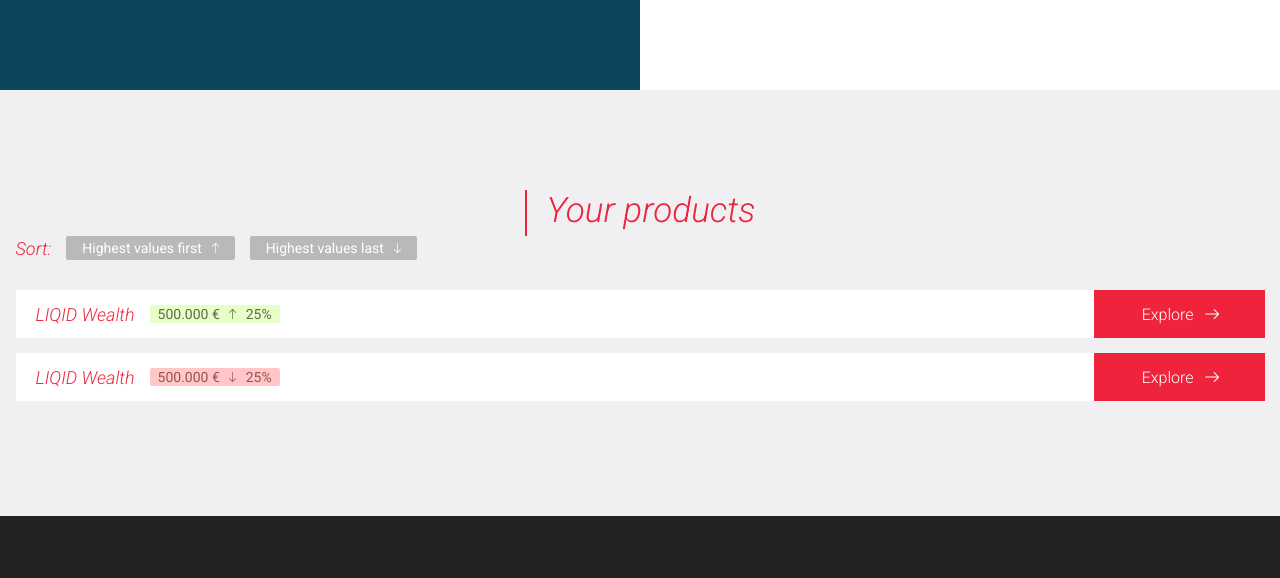
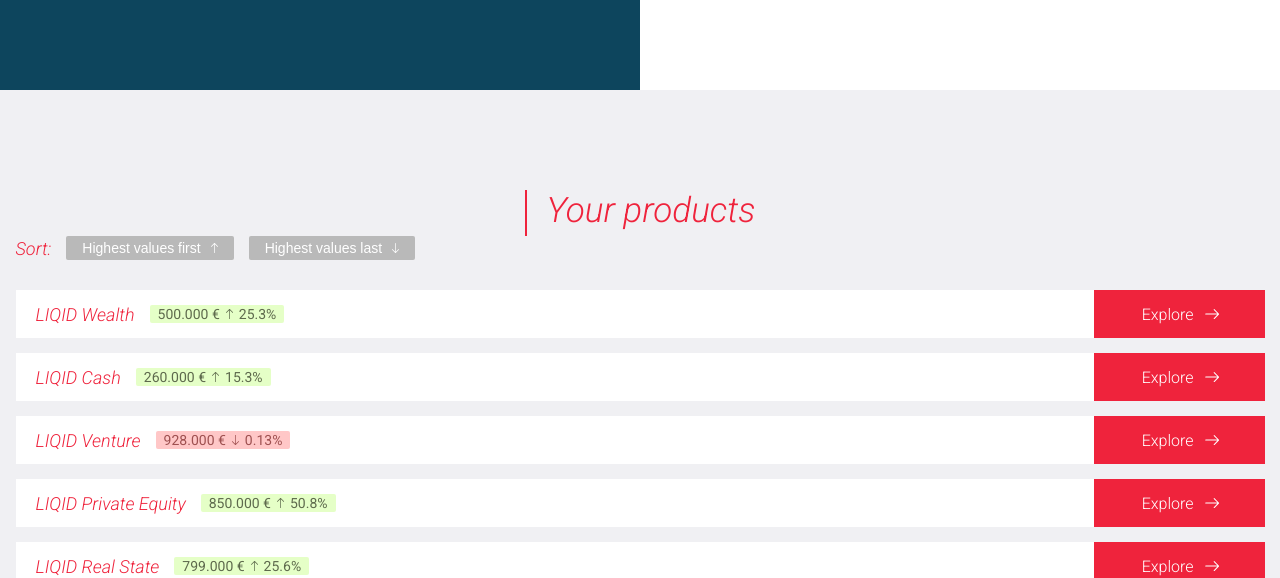
Before and after one commit to rahimianarezoo/LIQID-Coding-Challenge, a plain HTML site: page index.html in a window 1280 px wide. Shown: the part 650-1228 px from the top of the page. Drawn offline with Linux system fonts and the light colour scheme.

Commit message:
Add javascript functionality

```diff
--- /dev/null
+++ b/assets/scripts/loadProductList.js
@@ -0,0 +1,40 @@
+function loadProductList(productList, wrapperId) {
+    const listContainer = document.getElementById(wrapperId);
+
+    if (listContainer) {
+        listContainer.innerHTML = '';
+
+        productList.forEach(product => {
+            let li = document.createElement('li');
+            li.classList.add('product-list__item');
+
+            let h4 = document.createElement('h4');
+            h4.classList.add('product-list__item__title');
+
+            let div = document.createElement('div');
+            div.classList.add('product-list__item__badget');
+            if (product.flag === 'deficit') {
+                div.classList.add('product-list__item__badget--red')
+            }
+
+            let span = document.createElement('span');
+            span.classList.add('product-list__item__badget__percent');
+
+            let a = document.createElement('a');
+            a.classList.add('product-list__item__link');
+
+            h4.innerHTML = product.productTitle;
+            span.innerHTML = product.percent;
+            div.innerHTML = product.amount;
+            div.appendChild(span);
+            a.innerHTML = 'Explore';
+
+            li.appendChild(h4);
+            li.appendChild(div);
+            li.appendChild(a);
+            listContainer.appendChild(li);
+        });
+    } else {
+        throw `${wrapperId} is not defined`
+    }
+}
--- /dev/null
+++ b/assets/scripts/utils/sort.js
@@ -0,0 +1,19 @@
+function sortList(list, sortBy, type = 'asc')  {
+    return list.sort((a, b) => {
+      if (type === 'desc') {
+        if (a[sortBy] < b[sortBy]) {
+          return 1;
+        } else if (a[sortBy] > b[sortBy]) {
+          return -1;
+        }
+        return 0;
+      } else {
+        if (a[sortBy] < b[sortBy]) {
+            return -1;
+          } else if (a[sortBy] > b[sortBy]) {
+            return 1;
+          }
+          return 0;
+      }
+    });
+  }
--- a/assets/styles/style.css
+++ b/assets/styles/style.css
@@ -174,6 +174,8 @@ body {
     padding: 4px 16px;
     border-radius: 2px;
     cursor: pointer;
+    border: none;
+    outline: none;
 }
 .sort-wrapper__button:hover {
     background-color: #6C6C6C;
@@ -238,6 +240,7 @@ body {
     padding: 15px 48px 14px 48px;
     display: flex;
     align-items: center;
+    cursor: pointer;
 }
 .product-list__item__link:after {
     content: '';
--- /dev/null
+++ b/data.js
@@ -0,0 +1,33 @@
+var productList = [
+    {
+        productTitle: 'LIQID Wealth',
+        amount: '500.000 €',
+        flag: 'surplus',
+        percent: '25.3%'
+    },
+    {
+        productTitle: 'LIQID Cash',
+        amount: '260.000 €',
+        flag: 'surplus',
+        percent: '15.3%'
+    },
+    {
+        productTitle: 'LIQID Venture',
+        amount: '928.000 €',
+        flag: 'deficit',
+        percent: '0.13%'
+    },
+    {
+        productTitle: 'LIQID Private Equity',
+        amount: '850.000 €',
+        flag: 'surplus',
+        percent: '50.8%'
+    },
+    {
+        productTitle: 'LIQID Real State',
+        amount: '799.000 €',
+        flag: 'surplus',
+        percent: '25.6%'
+
+    }
+];
--- a/index.html
+++ b/index.html
@@ -4,11 +4,13 @@
     <meta charset="UTF-8">
     <meta name="viewport" content="width=device-width, initial-scale=1.0">
 
-
     <link rel="stylesheet" href="https://fonts.googleapis.com/css?family=Roboto:300,300i,400,400i,500,500i,700,700i,900,900" />
     <link rel="stylesheet" href="assets/styles/reset.css" />
     <link rel="stylesheet" href="assets/styles/style.css" />
 
+    <script type="text/javascript" src="assets/scripts/utils/sort.js"></script>
+    <script type="text/javascript" src="assets/scripts/loadProductList.js"></script>
+    <script type="text/javascript" src="data.js"></script>
     <title>LIQID Investments - Homepage</title>
 </head>
 <body>
@@ -79,39 +81,23 @@
             </h2>
             <div class="sort-wrapper">
                 <label class="sort-wrapper__label">Sort:</label>
-                <div class="sort-wrapper__button">Highest values first</div>
-                <div class="sort-wrapper__button sort-wrapper__button--down-arrow">Highest values last</div>
+                <button onclick="handleClick('desc')" class="sort-wrapper__button">Highest values first</button>
+                <button onclick="handleClick('asc')" class="sort-wrapper__button sort-wrapper__button--down-arrow">Highest values last</button>
             </div>
-            <ul class="product-list">
-                <li class="product-list__item">
-                    <h4 class="product-list__item__title">LIQID Wealth</h4>
-                    <div class="product-list__item__badget">
-                        500.000 €
-                        <span class="product-list__item__badget__percent">
-                            25%
-                        </span>
-                    </div>
-                    <a href="#" class="product-list__item__link">
-                        Explore
-                    </a>
-                </li>
-                <li class="product-list__item">
-                    <h4 class="product-list__item__title">LIQID Wealth</h4>
-                    <div class="product-list__item__badget product-list__item__badget--red">
-                        500.000 €
-                        <span class="product-list__item__badget__percent">
-                            25%
-                        </span>
-                    </div>
-                    <a href="#" class="product-list__item__link">
-                        Explore
-                    </a>
-                </li>
+            <ul class="product-list" id="product-list-wrapper">
             </ul>
         </div>
     </section>
     <footer class="footer">
         <img src="assets/images/liqid_logo_icon.svg" alt="Liqid logo" class="footer__logo" />
     </footer>
+
+    <script type="text/javascript">
+        loadProductList(productList, 'product-list-wrapper');
+
+        function handleClick(sortType) {
+            loadProductList(sortList(productList, 'amount', sortType), 'product-list-wrapper');
+        }
+    </script>
 </body>
 </html>
```
